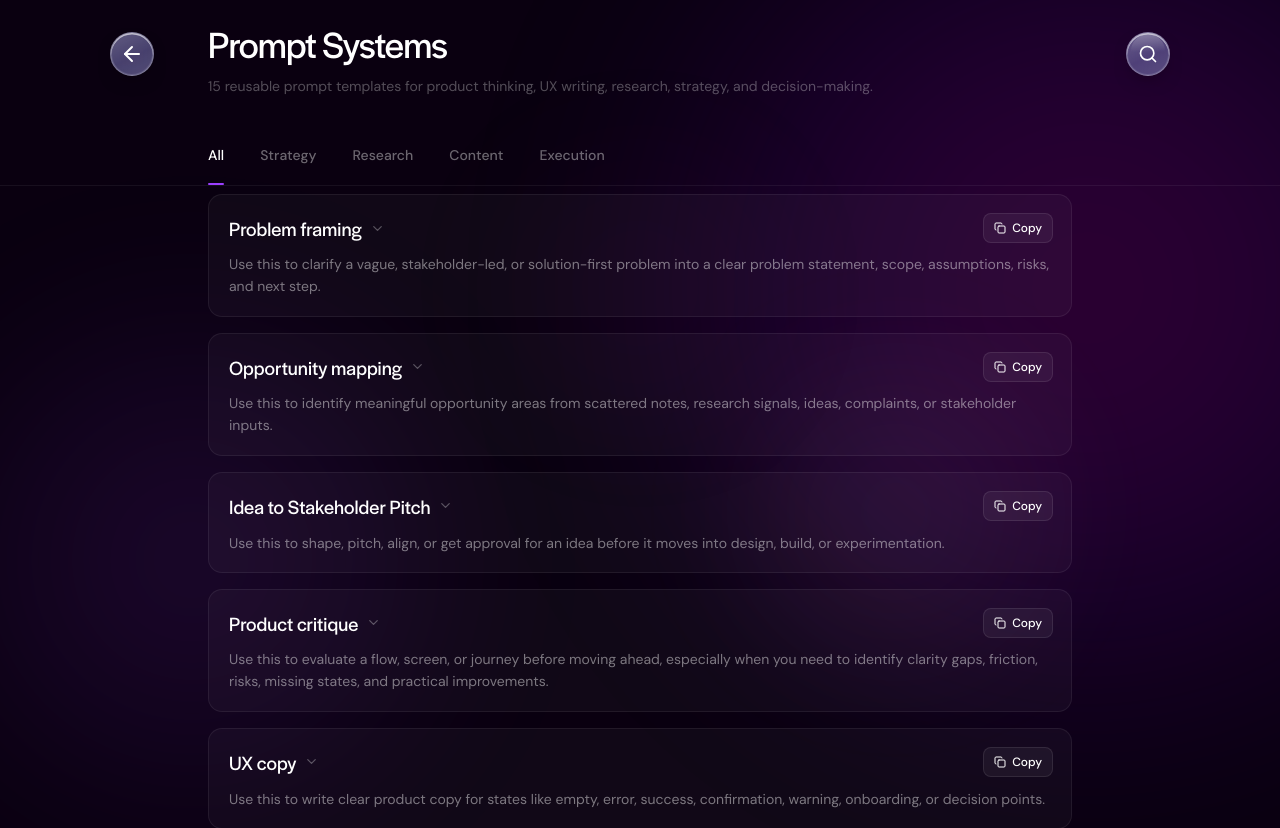
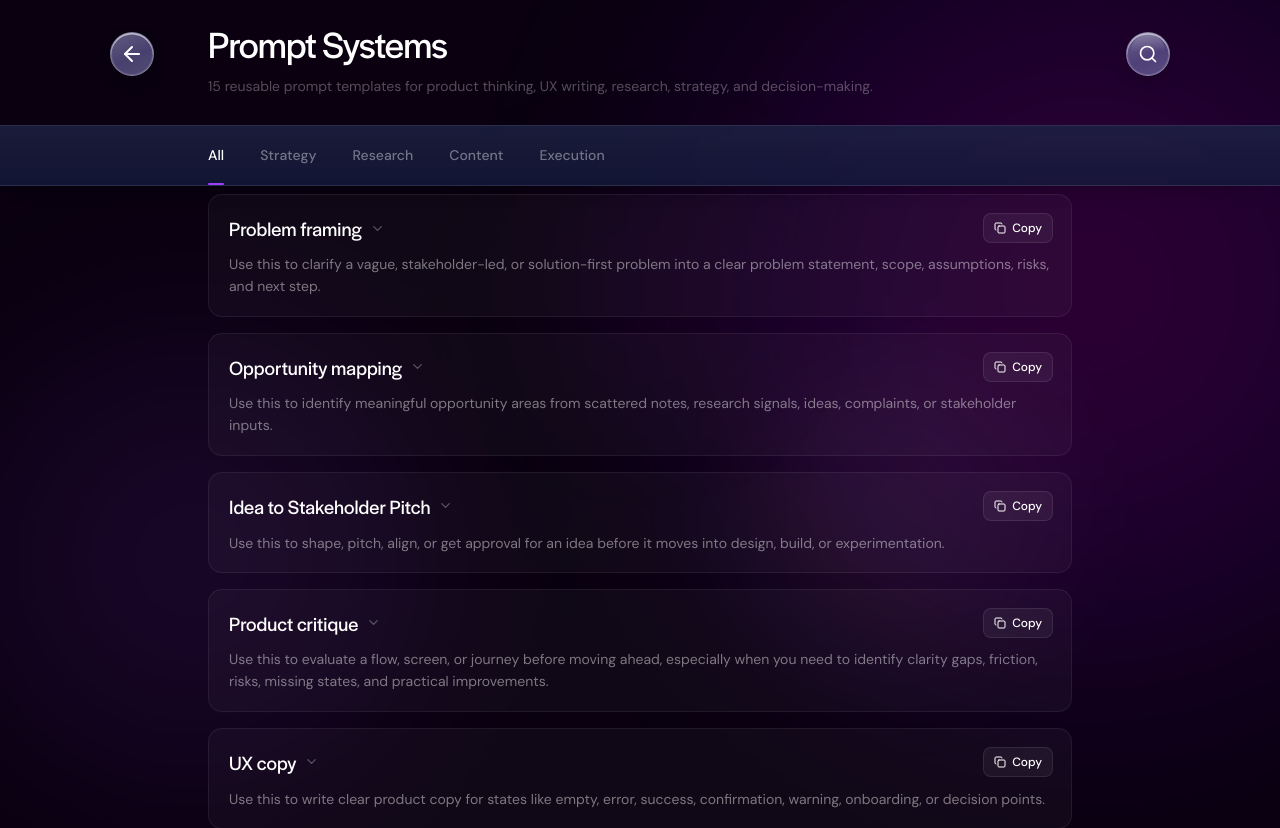
Before and after one commit to pavitsond-cyber/AI-Playbook, a Next.js app: page /prompts in a window 1280 px wide. Shown: the top 828 px of the page. Built offline with nearby package versions, Linux system fonts and the light colour scheme; a web font is replaced by a local one.

Commit message:
Keep playbook tabs below navigation

```diff
--- a/app/(playbook)/prompts/page.tsx
+++ b/app/(playbook)/prompts/page.tsx
@@ -862,9 +862,9 @@ export default function PromptsPage() {
         />
       </div>
 
-      {/* ── Tab bar — below the header, natural document flow ── */}
-      <div style={{ borderBottom: '1px solid rgba(255,255,255,0.06)', marginTop: 8 }}>
-        <div style={{ maxWidth: 960, margin: '0 auto', padding: '0 clamp(20px,4vw,48px)' }}>
+      {/* ── Tab bar — sticks directly below the frosted navigation ── */}
+      <div className="playbook-sticky-tabs" style={{ marginTop: 8 }}>
+        <div className="playbook-sticky-tabs__track" style={{ maxWidth: 960, margin: '0 auto', padding: '0 clamp(20px,4vw,48px)' }}>
           <div style={{ display: 'flex', flexWrap: 'nowrap', gap: 'clamp(16px,3vw,36px)' }}>
             {PROMPT_TABS.map(tab => {
               const isActive = activePromptTab === tab
--- a/app/(playbook)/skills/page.tsx
+++ b/app/(playbook)/skills/page.tsx
@@ -1091,9 +1091,9 @@ export default function SkillsPage() {
         />
       </div>
 
-      {/* ── Tab bar — below the header, natural document flow ── */}
-      <div style={{ borderBottom: '1px solid rgba(255,255,255,0.06)', marginTop: 8 }}>
-        <div style={{ maxWidth: 960, margin: '0 auto', padding: '0 clamp(20px,4vw,48px)' }}>
+      {/* ── Tab bar — sticks directly below the frosted navigation ── */}
+      <div className="playbook-sticky-tabs" style={{ marginTop: 8 }}>
+        <div className="playbook-sticky-tabs__track" style={{ maxWidth: 960, margin: '0 auto', padding: '0 clamp(20px,4vw,48px)' }}>
           <div style={{ display: 'flex', flexWrap: 'nowrap', gap: 'clamp(16px,3vw,36px)' }}>
             {TABS.map(tab => {
               const isActive = activeTab === tab
--- a/app/(playbook)/tools/page.tsx
+++ b/app/(playbook)/tools/page.tsx
@@ -315,9 +315,9 @@ export default function ToolsPage() {
         />
       </div>
 
-      {/* ── Tab bar — below the header, natural document flow ── */}
-      <div style={{ borderBottom: '1px solid rgba(255,255,255,0.06)', marginTop: 8 }}>
-        <div style={{ maxWidth: 960, margin: '0 auto', padding: '0 clamp(20px,4vw,48px)' }}>
+      {/* ── Tab bar — sticks directly below the frosted navigation ── */}
+      <div className="playbook-sticky-tabs" style={{ marginTop: 8 }}>
+        <div className="playbook-sticky-tabs__track" style={{ maxWidth: 960, margin: '0 auto', padding: '0 clamp(20px,4vw,48px)' }}>
           <div style={{ display: 'flex', flexWrap: 'nowrap', gap: 'clamp(16px,3vw,36px)' }}>
             {TABS.map(tab => {
               const isActive = activeTab === tab
--- a/app/globals.css
+++ b/app/globals.css
@@ -46,7 +46,7 @@
 :root {
   --playbook-header-top: calc(env(safe-area-inset-top, 0px) + 2rem);
   --playbook-content-top: calc(env(safe-area-inset-top, 0px) + 5.25rem);
-  --playbook-sticky-offset: calc(env(safe-area-inset-top, 0px) + 6.75rem);
+  --playbook-sticky-offset: calc(env(safe-area-inset-top, 0px) + 4.75rem);
   --bg-base:       #0A0010;
   --bg-dark:       #0D0D0D;
   --bg-light:      #F5F5F3;
@@ -125,6 +125,33 @@ body {
 
 .playbook-page-header[data-docked='true'] .playbook-page-header__backdrop {
   opacity: 1;
+}
+
+.playbook-sticky-tabs {
+  position: sticky;
+  top: var(--playbook-sticky-offset);
+  z-index: 90;
+  border-bottom: 1px solid rgba(255,255,255,0.08);
+  background:
+    linear-gradient(180deg, rgba(255,255,255,0.055), rgba(255,255,255,0.018)),
+    rgba(14, 20, 57, 0.76);
+  -webkit-backdrop-filter: blur(24px) saturate(145%);
+  backdrop-filter: blur(24px) saturate(145%);
+  box-shadow:
+    inset 0 1px 0 rgba(255,255,255,0.08),
+    0 12px 28px -24px rgba(0,0,0,0.9);
+}
+
+.playbook-sticky-tabs__track {
+  overflow-x: auto;
+  overflow-y: hidden;
+  scrollbar-width: none;
+  overscroll-behavior-x: contain;
+  -webkit-overflow-scrolling: touch;
+}
+
+.playbook-sticky-tabs__track::-webkit-scrollbar {
+  display: none;
 }
 
 .playbook-header-control {
--- a/components/glossary/GlossaryPage.tsx
+++ b/components/glossary/GlossaryPage.tsx
@@ -141,18 +141,9 @@ export default function GlossaryPage({ terms }: GlossaryPageProps) {
           </p>
         </div>
 
-        {/* Sticky tabs — sits flush under the 64px fixed nav */}
-        <div
-          className="sticky z-20"
-          style={{
-            top: 'var(--playbook-sticky-offset)',
-            background: 'rgba(10,0,16,0.22)',
-            backdropFilter: 'blur(28px) saturate(160%)',
-            WebkitBackdropFilter: 'blur(28px) saturate(160%)',
-            borderBottom: '1px solid rgba(255,255,255,0.06)',
-          }}
-        >
-          <div style={{ display: "flex", padding: "8px clamp(20px,4vw,48px) 0" }}>
+        {/* Sticky tabs — sits directly below the frosted navigation */}
+        <div className="playbook-sticky-tabs">
+          <div className="playbook-sticky-tabs__track" style={{ display: "flex", padding: "8px clamp(20px,4vw,48px) 0" }}>
             {TABS.map(tab => {
               const isActive = activeTab === tab.id
               const count = tabTerms[tab.id].length
```
